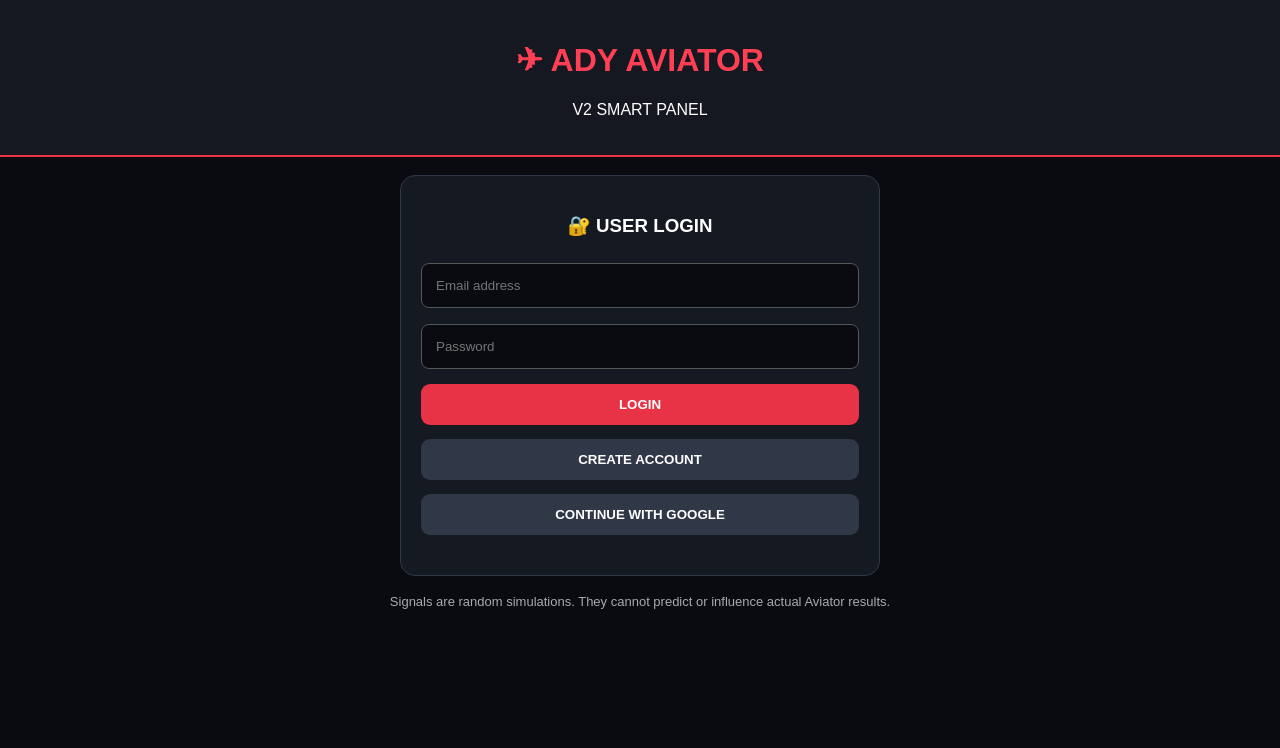
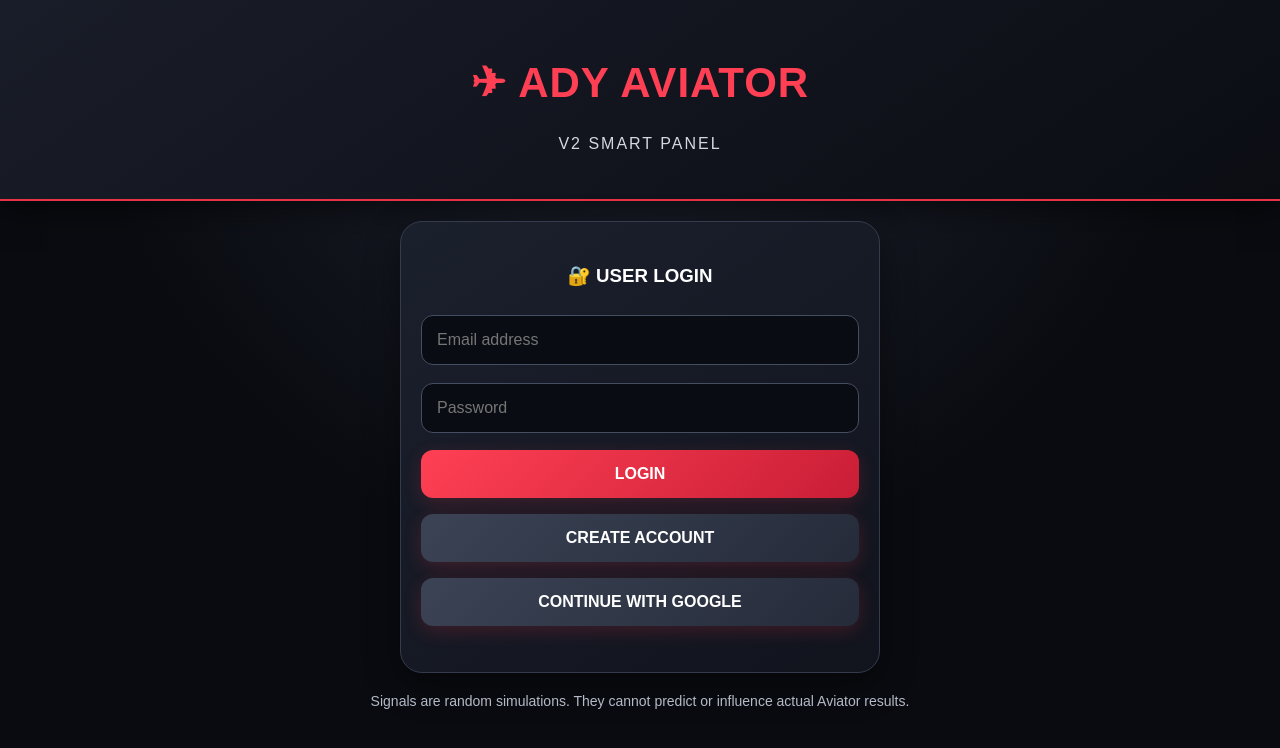
Before and after one commit to AK47ad36/ady-aviator, a plain HTML site: page index.html in a window 1280 px wide. Drawn offline with Linux system fonts and the light colour scheme; no server answers.

Commit message:
Upgrade ADY AVIATOR Premium UI

```diff
--- a/index.html
+++ b/index.html
@@ -8,18 +8,82 @@
 <title>ADY AVIATOR V2</title>
 <style>
 *{box-sizing:border-box}
-body{margin:0;background:#090b10;color:white;font-family:Arial;text-align:center}
-header{padding:20px;background:#151820;border-bottom:2px solid #e83245}
-h1{color:#ff4054}
-.card{background:#151922;border:1px solid #303746;border-radius:15px;padding:20px;margin:18px auto;max-width:480px}
-input{width:100%;padding:14px;margin:8px 0;background:#090b10;color:white;border:1px solid #555;border-radius:8px}
-button{width:100%;padding:13px;margin:7px 0;background:#e83245;color:white;border:0;border-radius:9px;font-weight:bold}
-.secondary{background:#303746}
-.muted{color:#aaa;font-size:13px}
-.signal{font-size:38px;color:#48e6a1}
+body{
+ margin:0;
+ background:radial-gradient(circle at top,#202432 0%,#090b10 55%);
+ color:#fff;
+ font-family:Arial,sans-serif;
+ text-align:center;
+ min-height:100vh;
+}
+header{
+ padding:30px 16px;
+ background:linear-gradient(145deg,#191d29,#0b0d13);
+ border-bottom:2px solid #e83245;
+ box-shadow:0 8px 30px #0008;
+}
+h1{
+ color:#ff4054;
+ font-size:clamp(28px,7vw,42px);
+ letter-spacing:1px;
+}
+header p{color:#d5d8e2;letter-spacing:2px}
+.card{
+ background:linear-gradient(145deg,#1b202d,#11141d);
+ border:1px solid #343b4c;
+ border-radius:22px;
+ padding:24px 20px;
+ margin:20px auto;
+ max-width:480px;
+ width:calc(100% - 24px);
+ box-shadow:0 12px 35px #0006;
+}
+input{
+ width:100%;
+ padding:15px;
+ margin:9px 0;
+ background:#090c13;
+ color:white;
+ border:1px solid #454d60;
+ border-radius:12px;
+ font-size:16px;
+}
+button{
+ width:100%;
+ padding:15px;
+ margin:8px 0;
+ background:linear-gradient(135deg,#ff4054,#c91e36);
+ color:white;
+ border:0;
+ border-radius:12px;
+ font-size:16px;
+ font-weight:bold;
+ box-shadow:0 5px 18px #e8324533;
+ cursor:pointer;
+}
+button:active{transform:scale(.98)}
+.secondary{background:linear-gradient(135deg,#3b4355,#252b39)}
+.muted{color:#b5bac7;font-size:14px}
+.signal{
+ font-size:clamp(38px,10vw,54px);
+ color:#48e6a1;
+ font-weight:bold;
+ text-shadow:0 0 20px #48e6a144;
+ margin:20px 0;
+}
 #dashboard,#adminPanel{display:none}
-.userrow{border-top:1px solid #303746;padding:10px 0;text-align:left}
-.smallbtn{width:auto;padding:8px 12px}
+.userrow{
+ border-top:1px solid #343b4c;
+ padding:14px 0;
+ text-align:left;
+}
+.smallbtn{width:auto;padding:10px 16px}
+@media(max-width:480px){
+ header{padding:24px 12px}
+ .card{padding:22px 16px;border-radius:18px}
+}
+</style>
+
 </style>
 </head>
 <body>
```
